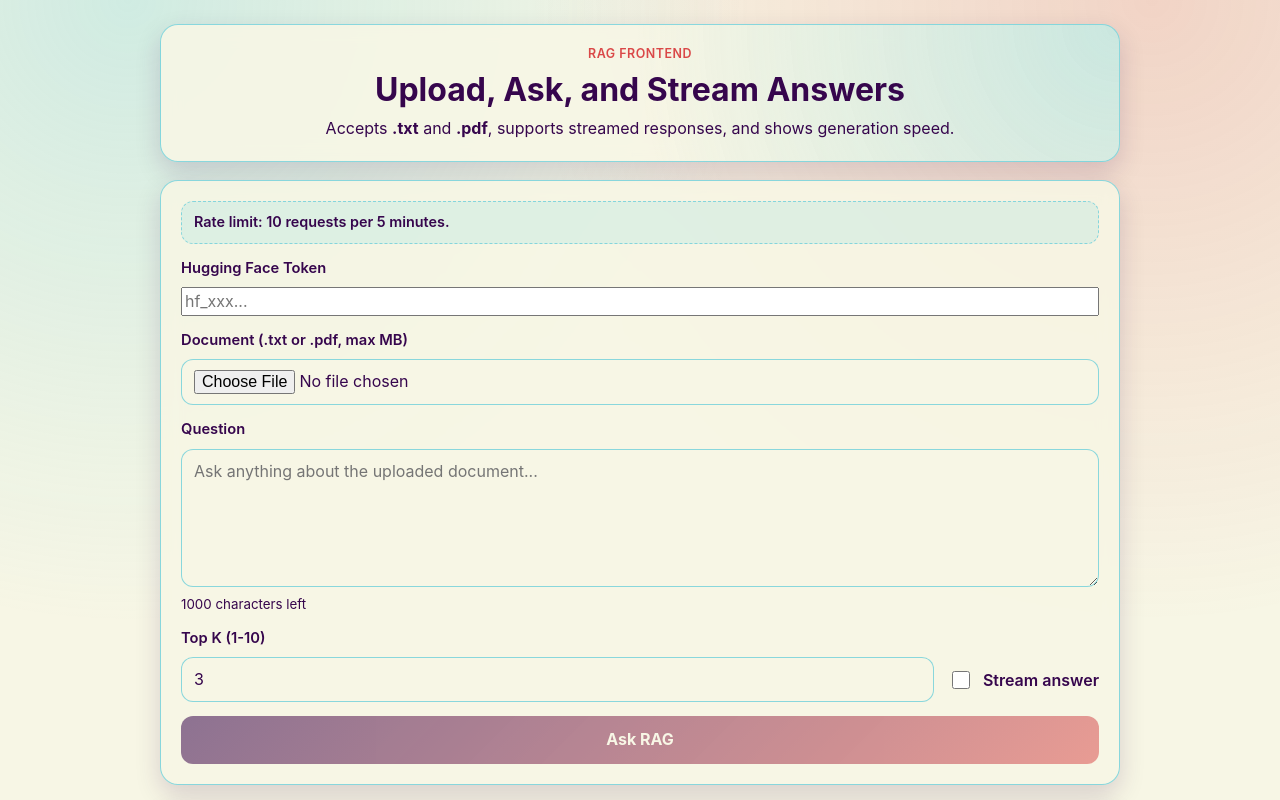
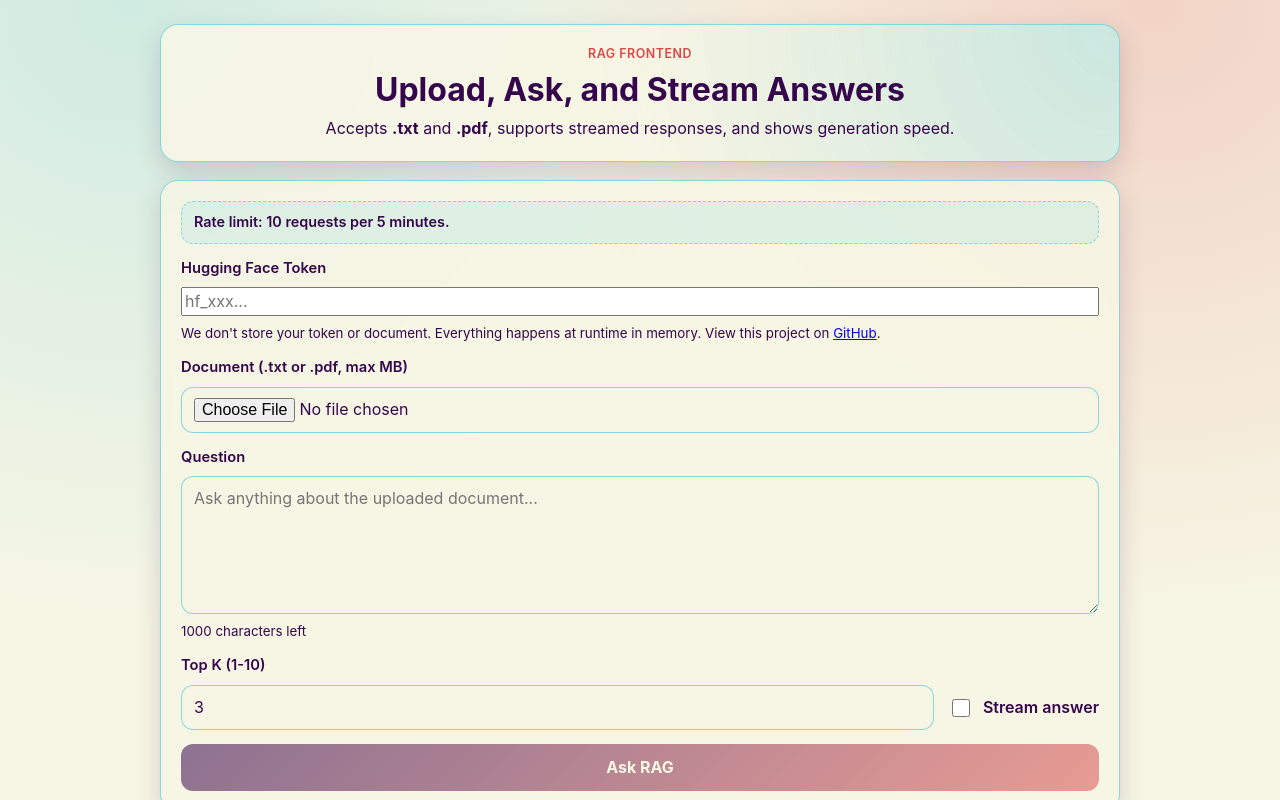
Before and after one commit to alrafiabdullah/doc_rag, a React (Vite) app in the folder front/: page / in a window 1280 px wide. Shown: the top 800 px of the page. Built offline with nearby package versions, Linux system fonts and the light colour scheme; no server answers.

Commit message:
Add disclaimer message

```diff
--- a/front/src/App.tsx
+++ b/front/src/App.tsx
@@ -289,6 +289,17 @@ function App() {
 							autoComplete="off"
 							required
 						/>
+						<small>
+							We don&apos;t store your token or document. Everything happens at runtime in memory. View this project on{" "}
+							<a
+								href="https://github.com/alrafiabdullah/doc_rag"
+								target="_blank"
+								rel="noreferrer"
+							>
+								GitHub
+							</a>
+							.
+						</small>
 					</label>
 
 					<label className="field">
```
